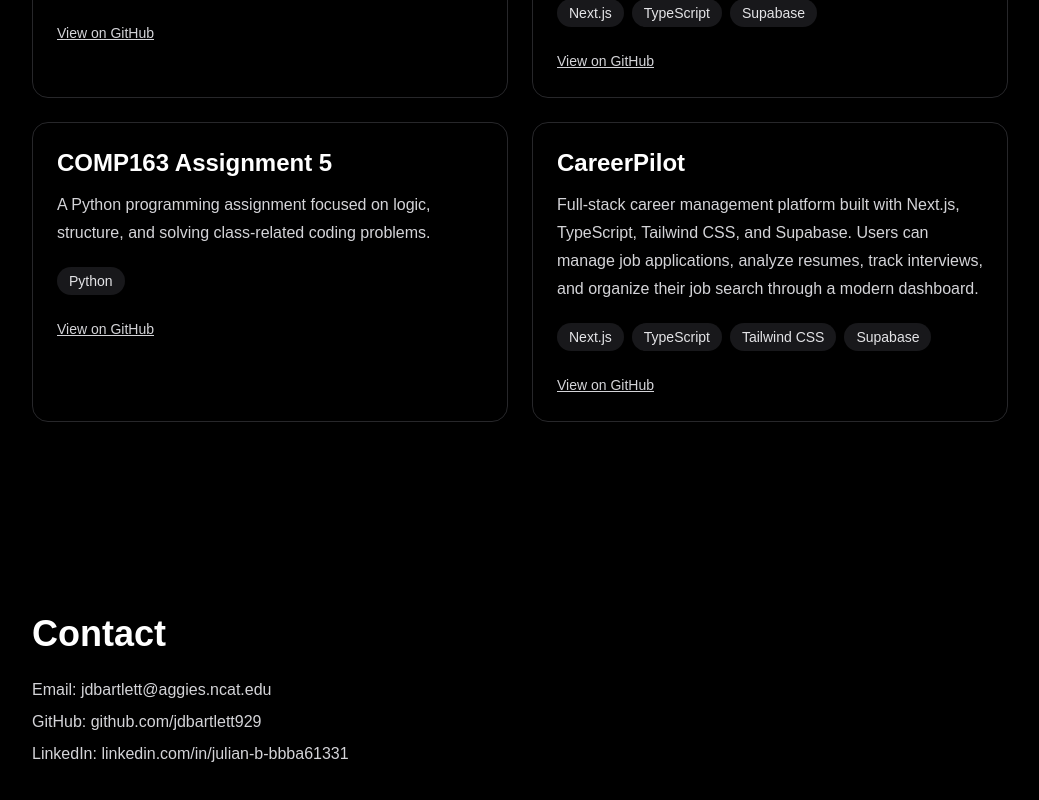
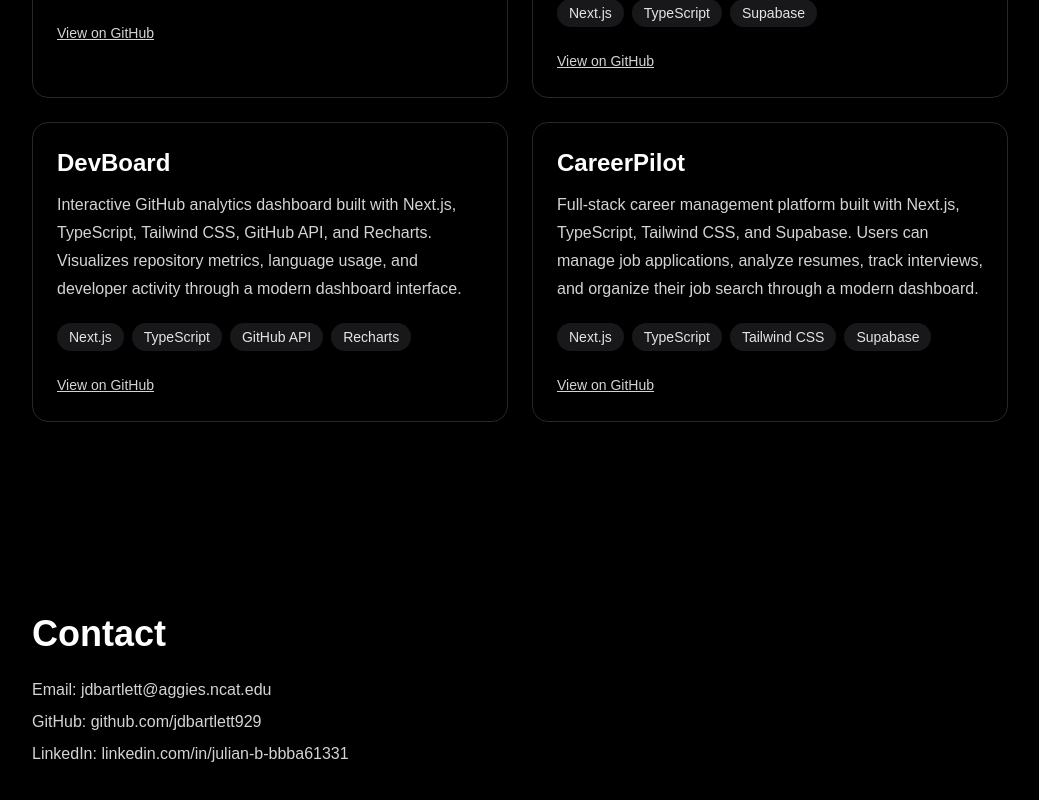
Before and after one commit to jdbartlett929/julian-portfolio, a Next.js app: page / in a window 1280 px wide. Shown: the part 1865-2665 px from the top of the page, without its empty margins (120-1159 px from the left). Built offline with nearby package versions, Linux system fonts and the light colour scheme.

Commit message:
Replace Assignment 5 with DevBoard

```diff
--- a/app/page.tsx
+++ b/app/page.tsx
@@ -17,11 +17,12 @@ const projects = [
     live: "https://task-tracker-beta-indol.vercel.app"
   },
   {
-    title: "COMP163 Assignment 5",
+    title: "DevBoard",
     description:
-      "A Python programming assignment focused on logic, structure, and solving class-related coding problems.",
-    tech: ["Python"],
-    github: "https://github.com/jdbartlett929/comp163-assignment-5",
+      "Interactive GitHub analytics dashboard built with Next.js, TypeScript, Tailwind CSS, GitHub API, and Recharts. Visualizes repository metrics, language usage, and developer activity through a modern dashboard interface.",
+    tech: ["Next.js", "TypeScript", "GitHub API", "Recharts"],
+    github: "https://github.com/jdbartlett929/devboard",
+    live: "https://devboard-sooty.vercel.app",
   },
   {
     title: "CareerPilot",
```
